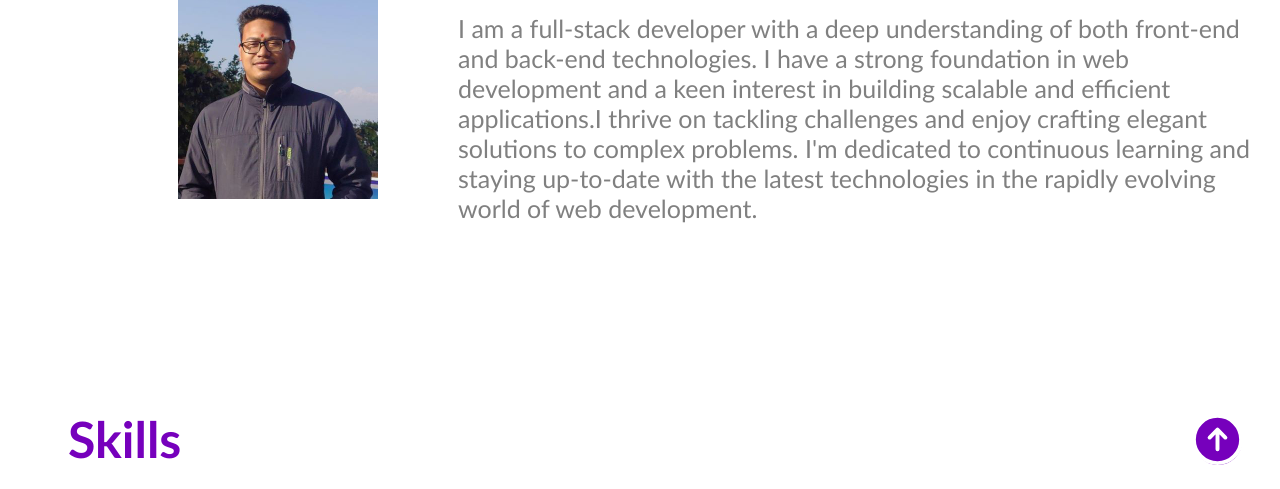
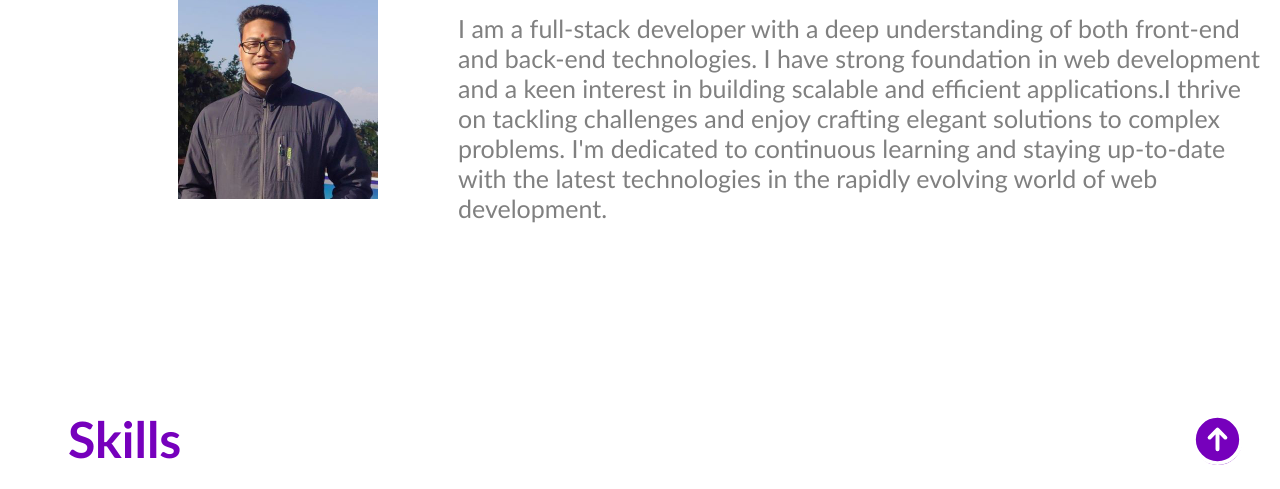
Before and after one commit to prashant7033/portfolio, a plain HTML site: page index.html in a window 1280 px wide. Shown: the part 311-800 px from the top of the page. Drawn offline with Linux system fonts and the light colour scheme.

Commit message:
Update index.html

```diff
--- a/index.html
+++ b/index.html
@@ -47,7 +47,7 @@
       </h1>
       <p>
         I am a full-stack developer with a deep understanding of both front-end and back-end technologies.
-        I have a strong foundation in web development and a keen interest in building
+        I have strong foundation in web development and a keen interest in building
         scalable and efficient applications.I thrive on tackling challenges and enjoy crafting elegant solutions to
         complex problems. I'm dedicated to continuous learning and staying up-to-date with the latest technologies in
         the rapidly evolving world of web development.
```
